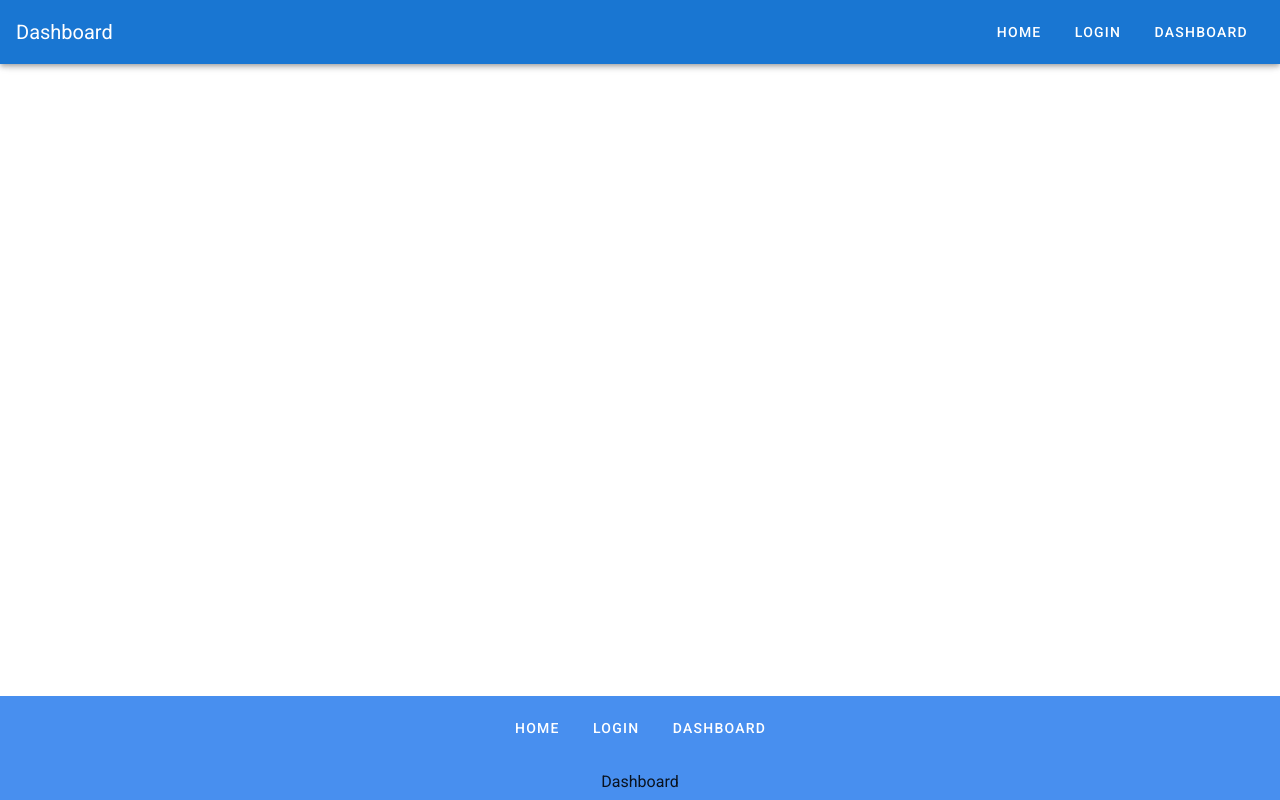
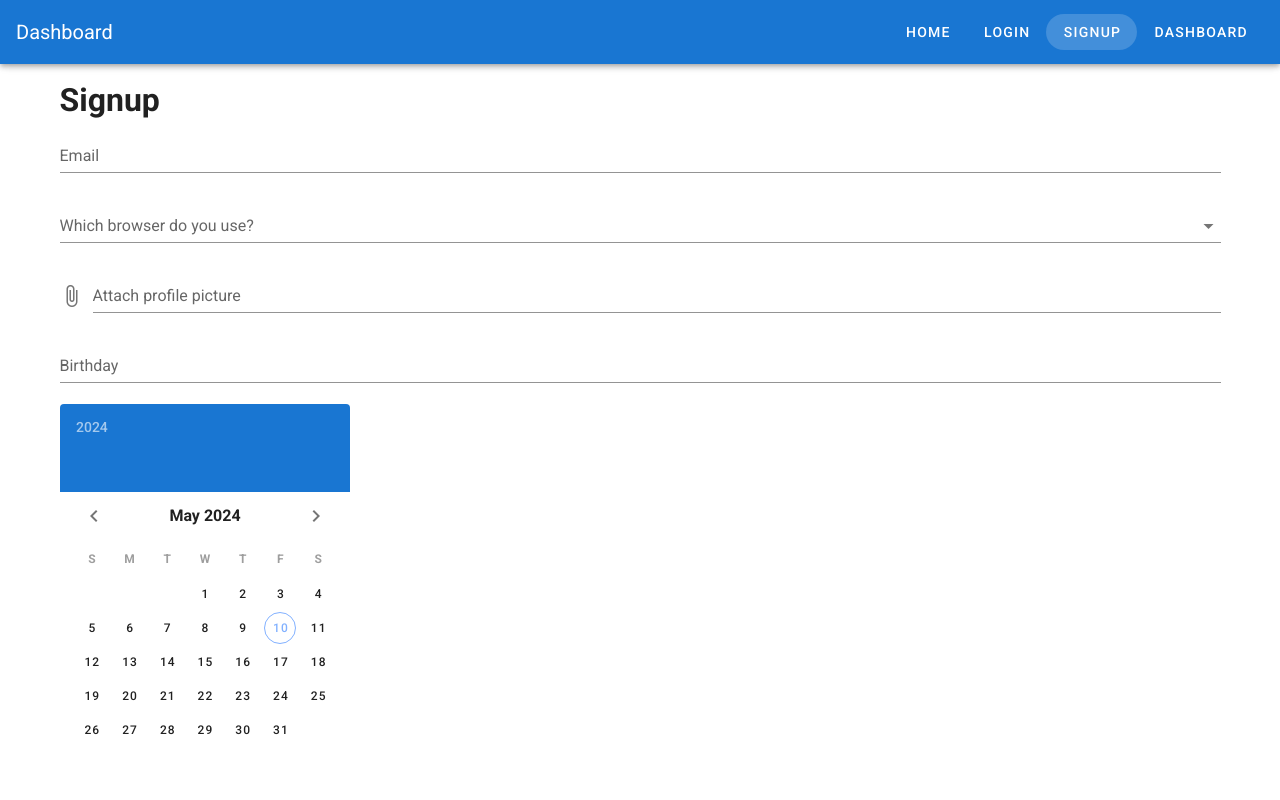
Before and after one commit to Riel526/vueLogin, a Vue app: page /signup in a window 1280 px wide. Shown: the top 800 px of the page. Built offline with nearby package versions, Linux system fonts and the light colour scheme.

Commit message:
added signup form

```diff
--- a/src/App.vue
+++ b/src/App.vue
@@ -60,9 +60,14 @@
         url: '/login'
       },
       {
+        label: 'Signup',
+        url: '/signup'
+      },
+      {
         label: 'Dashboard',
         url: "/dashboard"
       }
+
     ]
   }),
 };
--- a/src/router/index.js
+++ b/src/router/index.js
@@ -3,6 +3,7 @@
 import HomeView from '../views/HomeView.vue'
 import Login from '../views/Login.vue'
 import DashboardView from '../views/DashboardView.vue'
+import SignupView from '../views/SignupView.vue'
 
 Vue.use(VueRouter)
 
@@ -29,6 +30,11 @@
     path:'/dashboard',
     name: 'dashboard',
     component: DashboardView
+  },
+  {
+    path:'/signup',
+    name:'signup',
+    component: SignupView
   }
 
 ]
--- /dev/null
+++ b/src/views/SignupView.vue
@@ -0,0 +1,34 @@
+<template>
+    <v-container>
+        <v-row>
+            <v-col>
+                <h1>Signup</h1>
+                <v-form>
+                    <v-text-field label="Email" type="email">
+                    </v-text-field>
+                    <v-autocomplete label="Which browser do you use?" :items="browsers"></v-autocomplete>
+                    <v-file-input label="Attach profile picture"></v-file-input>
+                    <v-text-field label="Birthday" v-model="birthday" readonly></v-text-field>
+                    <v-date-picker v-model="birthday"></v-date-picker>
+                    <v-checkbox label="Agree to terms and conditions"></v-checkbox>
+                    <v-btn type="submit" color="primary">Submit</v-btn>
+                </v-form>
+            </v-col>
+        </v-row>
+    </v-container>
+</template>
+
+<script>
+export default {
+    data: ()=>({
+        birthday: '',
+        browsers:[
+            'Chrome',
+            'Firefox',
+            'Safari',
+            'Edge',
+            'Brave'
+        ]
+    })
+}
+</script>
```
